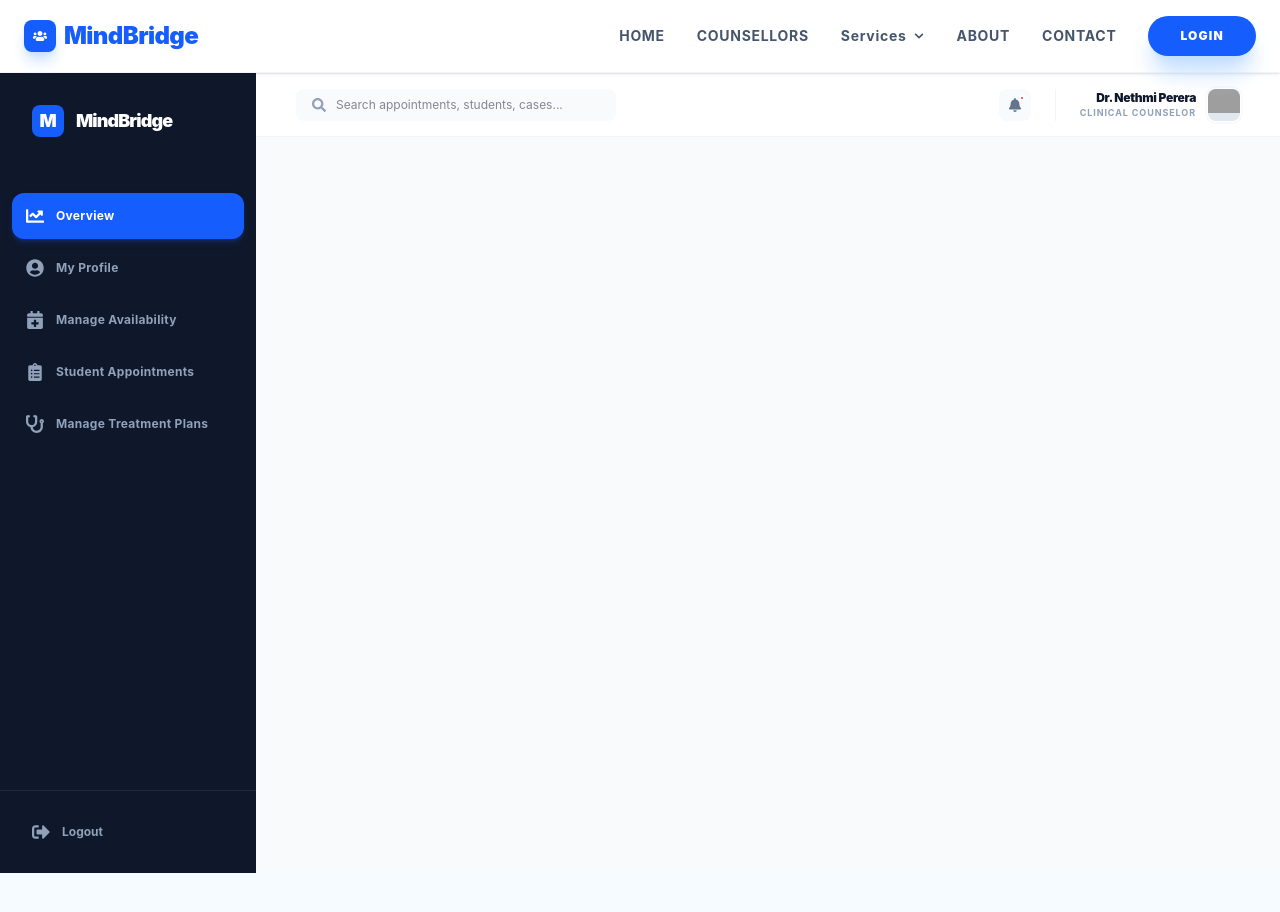
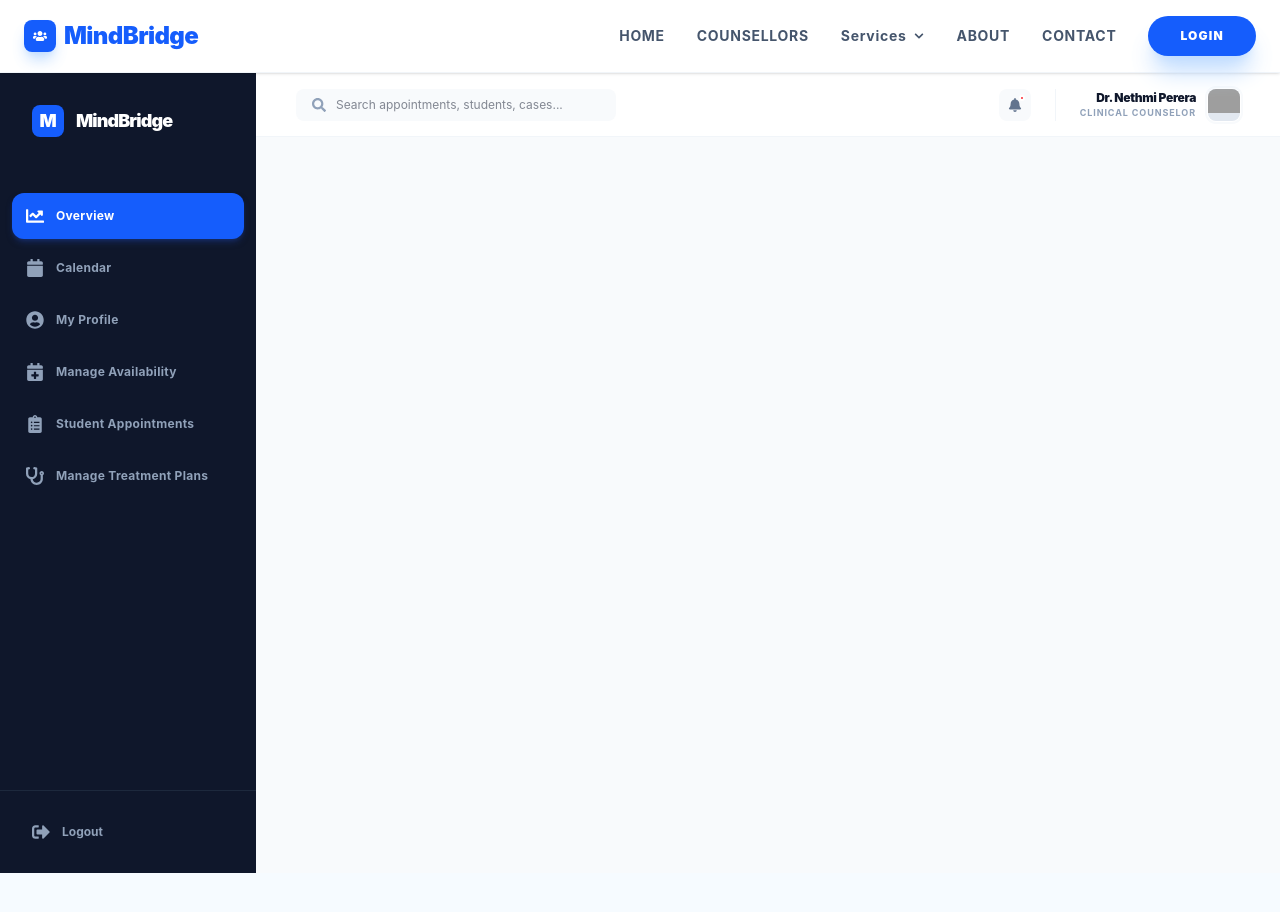
Before and after one commit to AaishaShahani2001/Y3S1-ITPM, a React app in the folder frontend/: page /counselor-dashboard in a window 1280 px wide. Shown: the top 912 px of the page. Built offline with nearby package versions, Linux system fonts and the light colour scheme; grey boxes are pictures that could not be loaded; the HTML template or start-up script is replaced by a standard one.

Commit message:
Added CalenderTab to counselor dashboard

```diff
--- a/frontend/src/pages/counselor/CounselorDashboard.jsx
+++ b/frontend/src/pages/counselor/CounselorDashboard.jsx
@@ -1,9 +1,10 @@
 import React, { useState } from "react";
 import {
-  FaUserCircle, FaCalendarPlus, FaClipboardList,
+  FaUserCircle, FaCalendarPlus, FaClipboardList, FaCalendar,
   FaStethoscope, FaChartLine, FaSignOutAlt, FaBell, FaSearch
 } from "react-icons/fa";
 // import OverviewTab from "../../components/counselor/OverviewTab";
+import Calendar from "../../components/counselor/Calendar";
 // import ProfileTab from "../../components/counselor/ProfileTab";
 // import AvailabilityTab from "../../components/counselor/AvailabilityTab";
 import AppointmentsTab from "../../components/counselor/AppointmentsTab";
@@ -11,6 +12,7 @@ import ManagePlansTab from "../../components/counselor/ManagePlansTab";
 
 const TABS = [
   { id: "overview", label: "Overview", icon: <FaChartLine /> },
+  { id: "calendar", label: "Calendar", icon: <FaCalendar /> },
   { id: "profile", label: "My Profile", icon: <FaUserCircle /> },
   { id: "availability", label: "Manage Availability", icon: <FaCalendarPlus /> },
   { id: "appointments", label: "Student Appointments", icon: <FaClipboardList /> },
@@ -89,6 +91,7 @@ export default function CounselorDashboard() {
         {/* TAB CONTENT */}
         <div className="p-6 md:md:p-10 max-w-6xl w-full mx-auto">
           {activeTab === "appointments" && <AppointmentsTab />}
+          {activeTab === "calendar" && <Calendar />}
           {activeTab === "manage-plans" && <ManagePlansTab />}
         </div>
 
```
